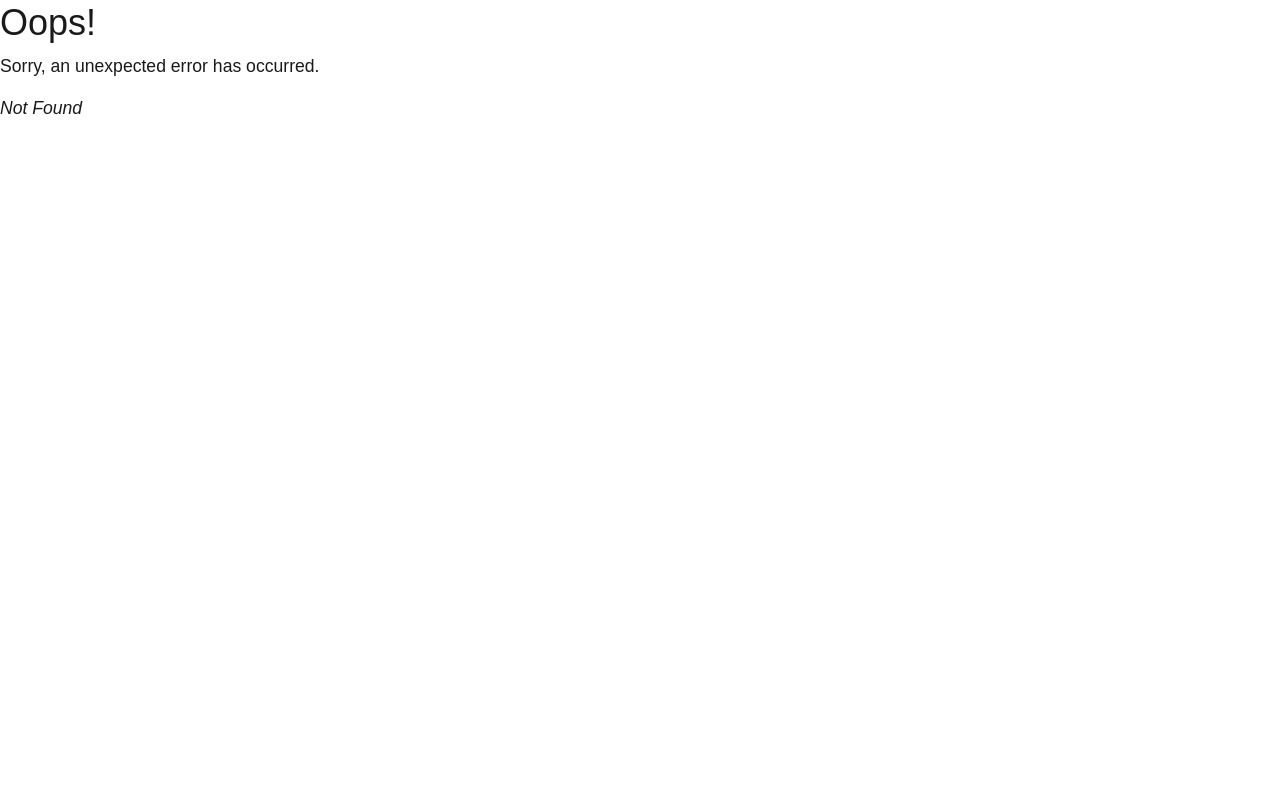
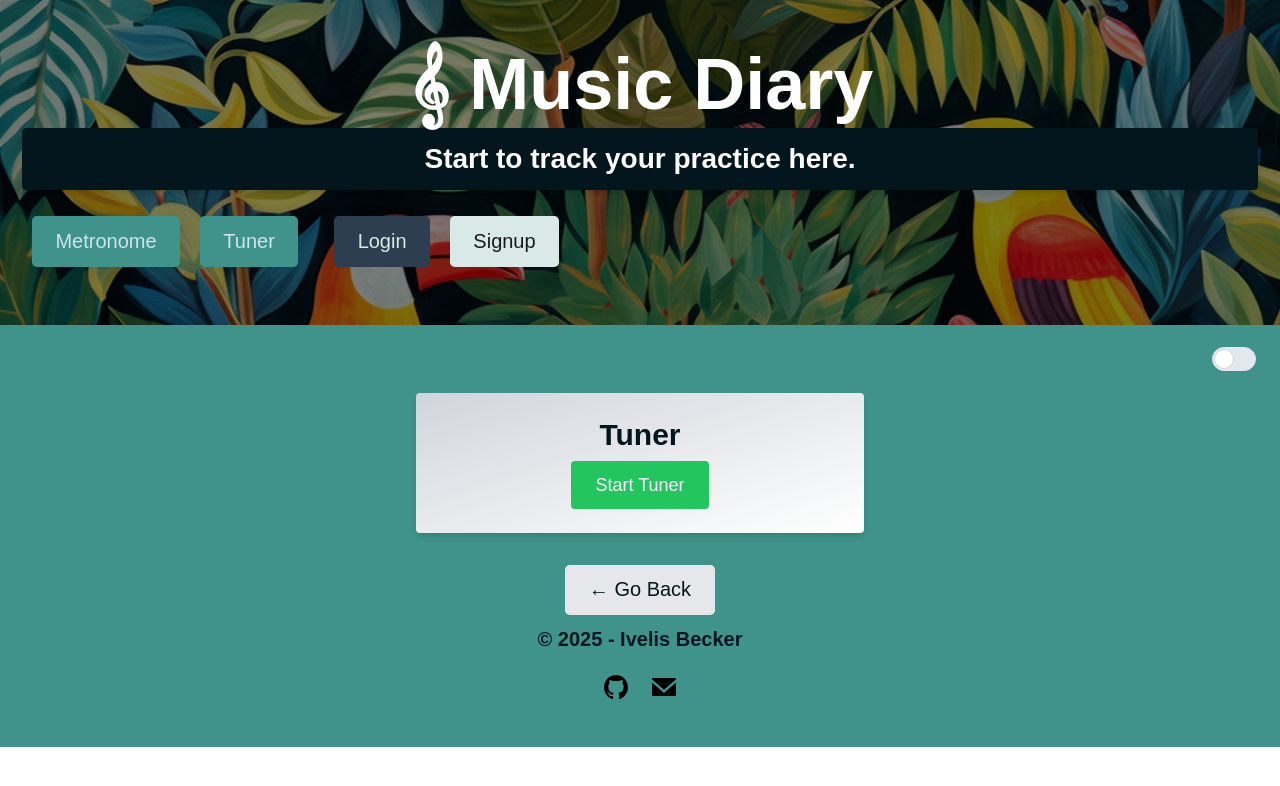
Before and after one commit to I-0110/musicDiary, a React (Vite) app in the folder client/: page /tuner in a window 1280 px wide. Before the commit this address had no page. Shown: the top 786 px of the page. Built offline with nearby package versions, Linux system fonts and the light colour scheme.

Commit message:
Added Tuner and fixed Header

```diff
--- a/client/src/App.css
+++ b/client/src/App.css
@@ -986,13 +986,7 @@ a:hover {
   border-radius: 0.3rem;
   border: 1px solid transparent;
   outline: none;
-  color: #1a1a1a;
-  background-color: #aeaeae;
   transition: color 0.2s ease-in-out, background-color 0.2s ease-in-out;
-}
-
-.btn:hover {
-  background-color: #cecece;
 }
 
 .btn.btn-squared {
--- a/client/src/components/Header/index.tsx
+++ b/client/src/components/Header/index.tsx
@@ -22,8 +22,11 @@ const Header = () => {
           </p>
         </Link>
         <div className='flex items-center space-x-4'>
-          <Link className='btn btn-lg m-2 bg-light-primary text-light-text dark:bg-light-accent dark:text-dark-text hover:opacity-90 transition space-y-4' to="/metronome">
+          <Link className='btn btn-lg m-2 bg-light-accent text-dark-text hover:brightness-110 transition' to="/metronome">
             Metronome
+          </Link>
+          <Link className='btn btn-lg m-2 bg-light-accent text-dark-text hover:brightness-110 transition' to="/tuner">
+            Tuner
           </Link>
           <div>
             {Auth.loggedIn() ? (
--- /dev/null
+++ b/client/src/components/Tuner/index.tsx
@@ -0,0 +1,101 @@
+import React, { useRef, useState } from 'react';
+import { autoCorrelate, frequencyToNote, getCentsOff } from '../../utils/tuner';
+
+const Tuner: React.FC = () => {
+    const [note, setNote] = useState<string | null>(null);
+    const [frequency, setFrequency] = useState<number | null>(null);
+    const [cents, setCents] = useState<number | null>(null);
+    const [isRunning, setIsRunning] = useState<boolean>(false);
+
+    const audioContextRef = useRef<AudioContext | null>(null);
+    const analyserRef = useRef<AnalyserNode | null>(null);
+    const sourceRef = useRef<MediaStreamAudioSourceNode | null>(null);
+    const rafRef = useRef<number | null>(null);
+
+    const toggleTuner = async () => {
+        if (isRunning) {
+            // Stop audio context and animation loop
+            if (audioContextRef.current) {
+                audioContextRef.current.close();
+                setIsRunning(false);
+            }
+            if (rafRef.current) {
+                cancelAnimationFrame(rafRef.current);
+            }
+        } else {
+            // Start mic and analyze pitch
+            audioContextRef.current = new (window.AudioContext || (window as any).webkitAudioContext)();
+            const stream = await navigator.mediaDevices.getUserMedia({ audio: true });
+
+            sourceRef.current = audioContextRef.current.createMediaStreamSource(stream);
+            analyserRef.current = audioContextRef.current.createAnalyser();
+            sourceRef.current.connect(analyserRef.current);
+            analyserRef.current.fftSize = 2048;
+
+
+            const bufferLength = analyserRef.current.fftSize;
+            const buffer = new Float32Array(bufferLength);
+
+            const updatePitch = () => {
+                if (!analyserRef.current || !audioContextRef.current) return;
+
+                analyserRef.current.getFloatTimeDomainData(buffer);
+                const freq = autoCorrelate(buffer, audioContextRef.current.sampleRate);
+
+                if (freq !== -1) {
+                    setFrequency(freq);
+                    const noteName = frequencyToNote(freq);
+                    setNote(noteName);
+                    setCents(getCentsOff(freq));
+                }
+
+                rafRef.current = requestAnimationFrame(updatePitch);
+            };
+
+            updatePitch();
+            // Positive (sharp), Negative (flat)
+            setIsRunning(true);
+        }
+    };
+
+    const getTuningColor = (cents: number | null): string => {
+        if (cents === null) return "bg-gray-400";
+        const absCents = Math.abs(cents);
+        if (absCents <=5) return "bg-green-500";
+        if (absCents <= 10) return "bg-yellow-400";
+        return "bg-red-500";
+    };
+
+    return (
+        <div className="w-full max-w-md mx-auto bg-gradient-to-tl from-[#ffffff] to-gray-300 dark:from-[#03161e] dark:to-gray-700 text-light-text dark:text-dark-text p-6 rounded shadow-md transition-all duration-300">
+            <h1 className="flex flex-col items-center space-y-6 text-3xl font-bold">Tuner</h1>
+            {note && frequency && (
+                <>
+                    <p className='text-lg font-semibold'>Note: {note}</p>
+                    <p>Frequency: {frequency.toFixed(1)} Hz</p>
+                    <p>Detune: {cents} cents</p>
+
+                    <div className='relative w-full h-4 bg-gray-300 rounded overflow-hidden'>
+                        <div
+                        className={`absolute w-1 h-full ${getTuningColor(cents)}`}
+                        style={{ left: `${100 + (cents ?? 0)}%` }}
+                        />
+                    </div>
+
+                    <div className='flex justify-between text-sm mt-1'>
+                        <span>Flat</span>
+                        <span>In Tune</span>
+                        <span>Sharp</span>
+                    </div>
+                </>
+            )}
+            <div className='flex flex-col items-center space-x-6'>
+                <button onClick={toggleTuner} className={`px-6 py-2 rounded text-white text-lg ${isRunning ? 'bg-red-500' : 'bg-green-500'}`}>
+                    {isRunning ? "Stop Tuner" : "Start Tuner"}
+                </button>
+            </div>
+        </div>
+    );
+};
+
+export default Tuner;
--- a/client/src/main.tsx
+++ b/client/src/main.tsx
@@ -5,6 +5,7 @@ import App from './App.jsx';
 import Home from './pages/Home';
 import Profile from './pages/Profile';
 import Metronome from './components/Metronome/index.js';
+import Tuner from './components/Tuner/index.js';
 import Signup from './pages/Signup';
 import Login from './pages/Login';
 import Error from './pages/Error';
@@ -33,6 +34,9 @@ const router = createBrowserRouter([
       }, {
         path: '/metronome',
         element: <Metronome />
+      }, {
+        path: '/tuner',
+        element: <Tuner />
       }
     ]
   },
--- /dev/null
+++ b/client/src/utils/tuner.ts
@@ -0,0 +1,73 @@
+// Detects the pitch by analyzing repeating waveforms in the mic input
+export function autoCorrelate(buffer: Float32Array, sampleRate: number): number {
+    let SIZE = buffer.length;
+    let rms = 0;
+
+    for (let i = 0; i < SIZE; i++) {
+       const val = buffer[i];
+       rms += val * val;
+    }
+
+    // Returns a frequency (Hz) or -1 if the signal is too weak
+    rms = Math.sqrt(rms / SIZE);
+    if (rms < 0.01) return -1; //too quiet
+
+    let r1 = 0, r2 = SIZE - 1, threshold = 0.2;
+
+    for (let i = 0; i < SIZE / 2; i++) {
+        if (Math.abs(buffer[i]) < threshold) {
+            r1 = i;
+            break;
+        }
+    }
+
+    for (let i = 1; i < SIZE / 2; i++) {
+        if (Math.abs(buffer[SIZE - i]) < threshold) {
+            r2 = SIZE - i;
+            break;
+        }
+    }
+
+    buffer = buffer.slice(r1, r2);
+    SIZE = buffer.length;
+
+    const c = new Array(SIZE).fill(0);
+    for (let i = 0; i < SIZE; i++) {
+        for (let j = 0; j < SIZE - i; j++) {
+            c[i] += buffer[j] * buffer[j + i];
+        }
+    }
+
+    let d = 0;
+    while (c[d] > c[d + 1]) d++;
+
+    let maxval = -1, maxpos = -1;
+    for (let i = d; i < SIZE; i++) {
+        if (c[i] > maxval) {
+            maxval = c[i];
+            maxpos = i;
+        }
+    }
+
+    const T0 = maxpos;
+    return sampleRate / T0;
+}
+// General standard for tuning
+const A4 = 440;
+
+// Maps the frequency to a musical note (440 Hz --> A4, or A in the 4th range)
+export function frequencyToNote(freq: number): string {
+    // Uses standard 12-TET tuning with A4 = 440 Hz
+    const noteStrings = ["C", "C#", "D", "D#", "E", "F", "F#", "G", "G#", "A", "A#", "B"];
+    const noteNum = Math.round(12 * (Math.log2(freq / A4)) + 69);
+    const note = noteStrings[noteNum % 12];
+    const octave = Math.floor(noteNum / 12) - 1;
+    return `${note}${octave}`;
+}
+
+// Calculates how far the frequency is from the exact pitch of the nearest note, in cents.
+export function getCentsOff(freq: number): number {
+    const noteNum =  Math.round(12 * (Math.log2(freq / A4)) + 69);
+    const standardFreq = A4 * Math.pow(2, (noteNum - 69) / 12);
+    return Math.floor(1200 * Math.log2(freq / standardFreq));
+}
```
Also changed, not shown: 2 other files (tests, documents, lock files or other folders).
